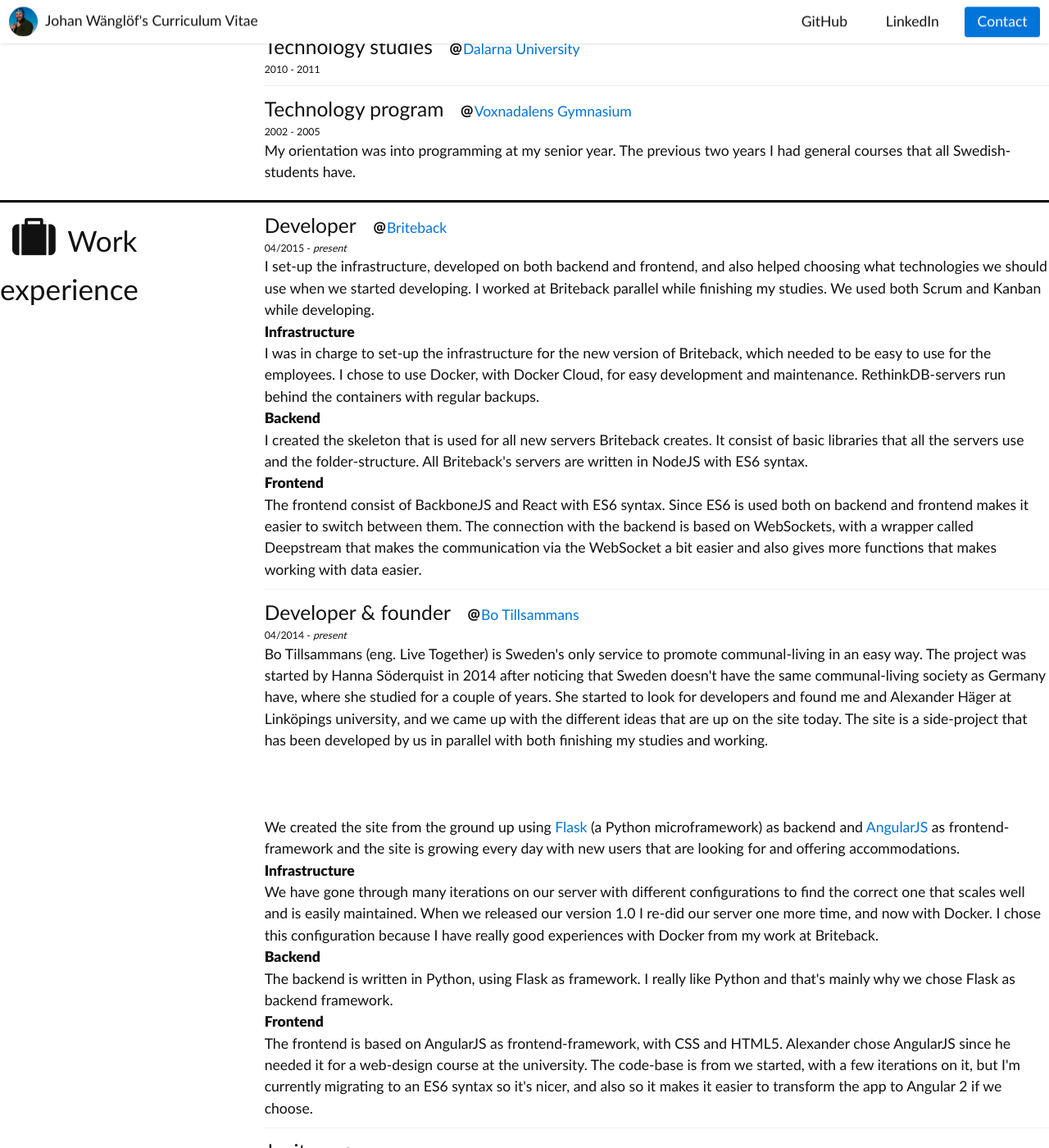
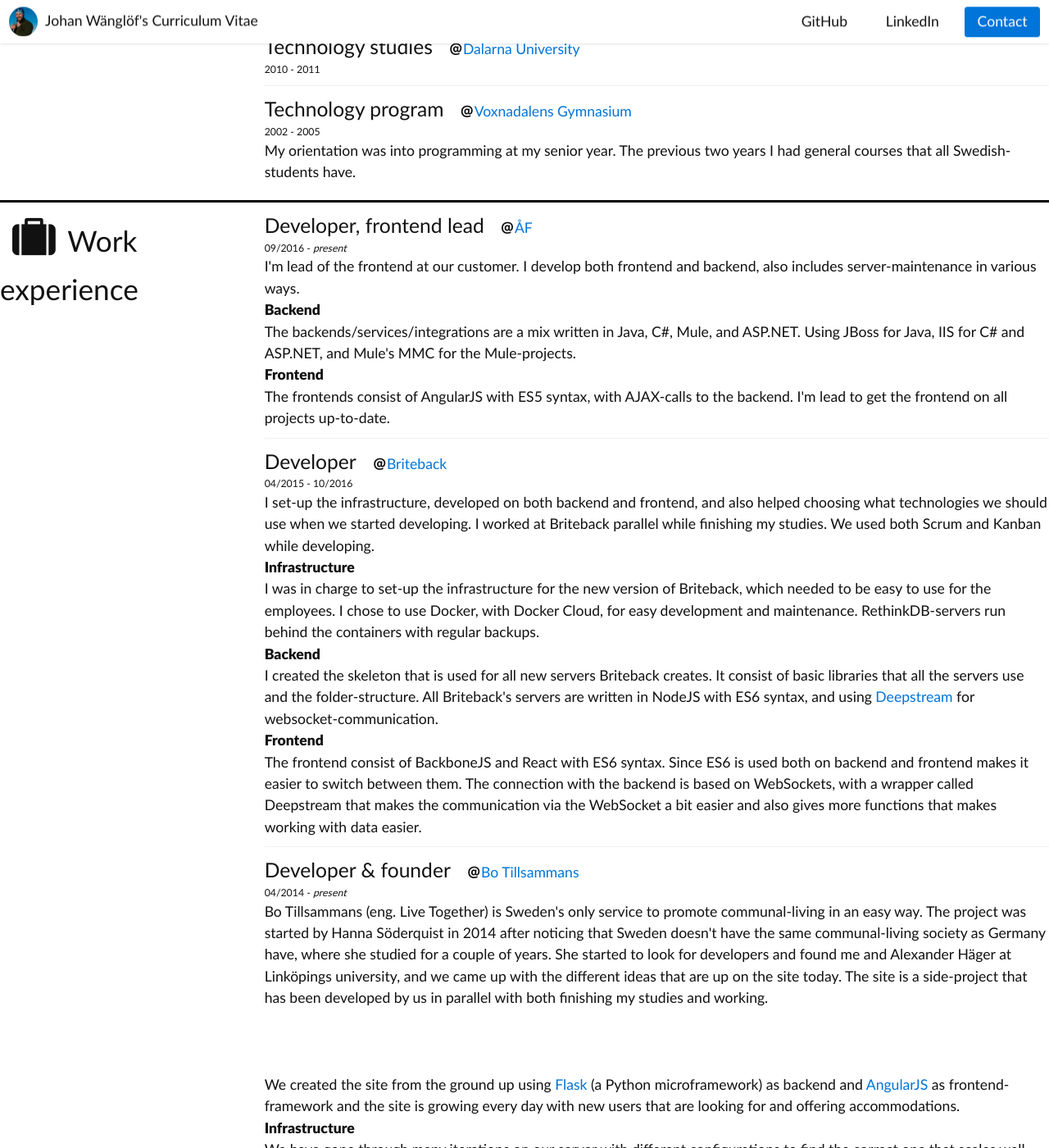
Before and after one commit to jwanglof/jwanglof.github.io, a Jekyll site: the page cv/index.html, which Jekyll copies as it is, in a window 1280 px wide and 1400 px high, scrolled down 497 px. Shown: the whole window at 82% size. Built offline with Jekyll 4.4.1, drawn with Linux system fonts in a browser that asks for light colours.

Commit message:
Update index.html

```diff
--- a/cv/index.html
+++ b/cv/index.html
@@ -126,19 +126,35 @@
             </div>
 
             <div class="three-fourth">
+                <!--AF-->
+                <div class="work">
+                    <div class="title">
+                        <span>Developer, frontend lead</span>
+                        <span><i class="icon-at"></i><a href="https://briteback.com" target="_blank">ÅF</a></span>
+                        <span>09/2016 - <i>present</i></span>
+                    </div>
+                    I'm lead of the frontend at our customer. I develop both frontend and backend, also includes server-maintenance in various ways.
+
+                    <h4>Backend</h4>
+                    The backends/services/integrations are a mix written in Java, C#, Mule, and ASP.NET. Using JBoss for Java, IIS for C# and ASP.NET, and Mule's MMC for the Mule-projects.
+
+                    <h4>Frontend</h4>
+                    The frontends consist of AngularJS with ES5 syntax, with AJAX-calls to the backend. I'm lead to get the frontend on all projects up-to-date.
+                </div>
+
                 <!--Briteback-->
                 <div class="work">
                     <div class="title">
                         <span>Developer</span>
                         <span><i class="icon-at"></i><a href="https://briteback.com" target="_blank">Briteback</a></span>
-                        <span>04/2015 - <i>present</i></span>
+                        <span>04/2015 - 10/2016</span>
                     </div>
                     I set-up the infrastructure, developed on both backend and frontend, and also helped choosing what technologies we should use when we started developing. I worked at Briteback parallel while finishing my studies. We used both Scrum and Kanban while developing.
                     <h4>Infrastructure</h4>
                     I was in charge to set-up the infrastructure for the new version of Briteback, which needed to be easy to use for the employees. I chose to use Docker, with Docker Cloud, for easy development and maintenance. RethinkDB-servers run behind the containers with regular backups.
 
                     <h4>Backend</h4>
-                    I created the skeleton that is used for all new servers Briteback creates. It consist of basic libraries that all the servers use and the folder-structure. All Briteback's servers are written in NodeJS with ES6 syntax.
+                    I created the skeleton that is used for all new servers Briteback creates. It consist of basic libraries that all the servers use and the folder-structure. All Briteback's servers are written in NodeJS with ES6 syntax, and using <a href="https://deepstreamhub.com/open-source" target="_blank">Deepstream</a> for websocket-communication.
 
                     <h4>Frontend</h4>
                     The frontend consist of BackboneJS and React with ES6 syntax. Since ES6 is used both on backend and frontend makes it easier to switch between them. The connection with the backend is based on WebSockets, with a wrapper called Deepstream that makes the communication via the WebSocket a bit easier and also gives more functions that makes working with data easier.
```
Also changed, not shown: other parts of cv/index.html (+2 -2 lines).
